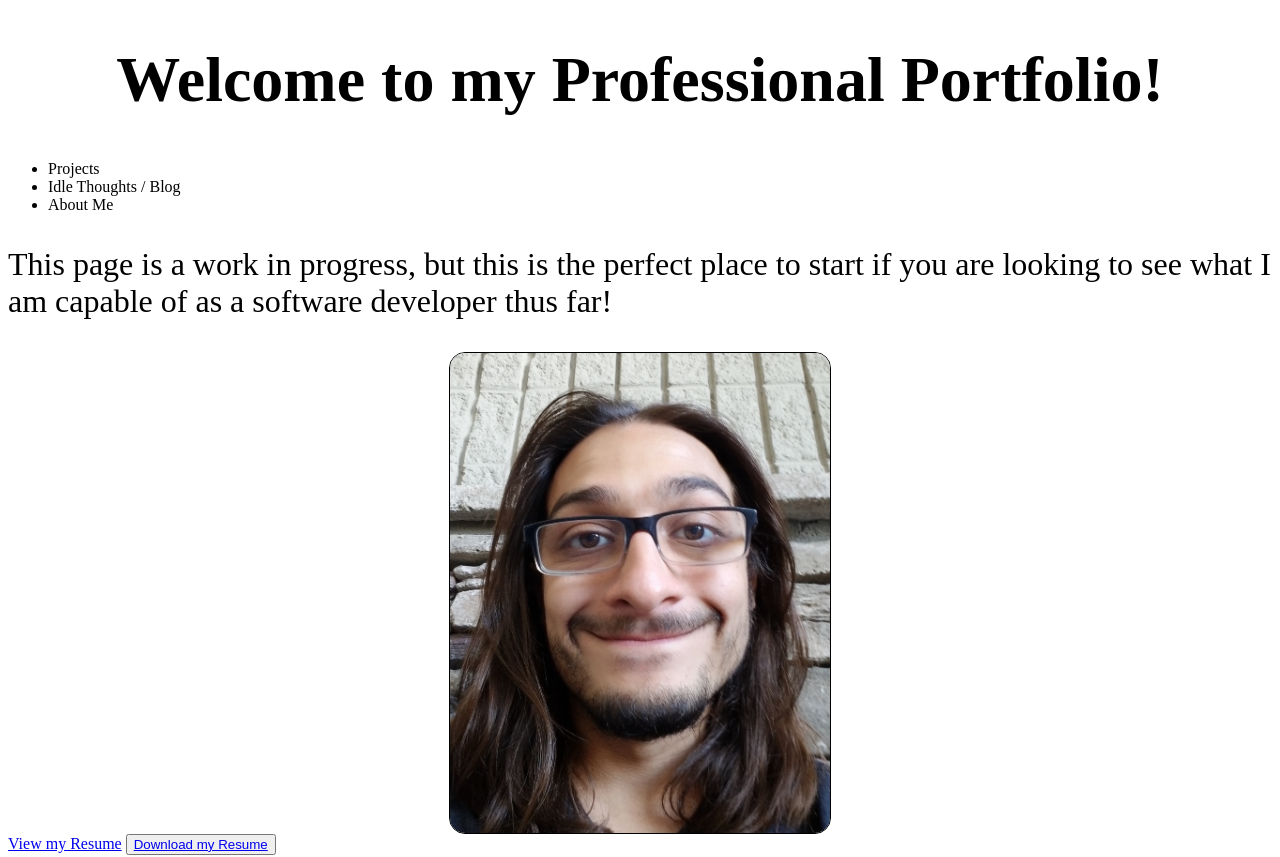
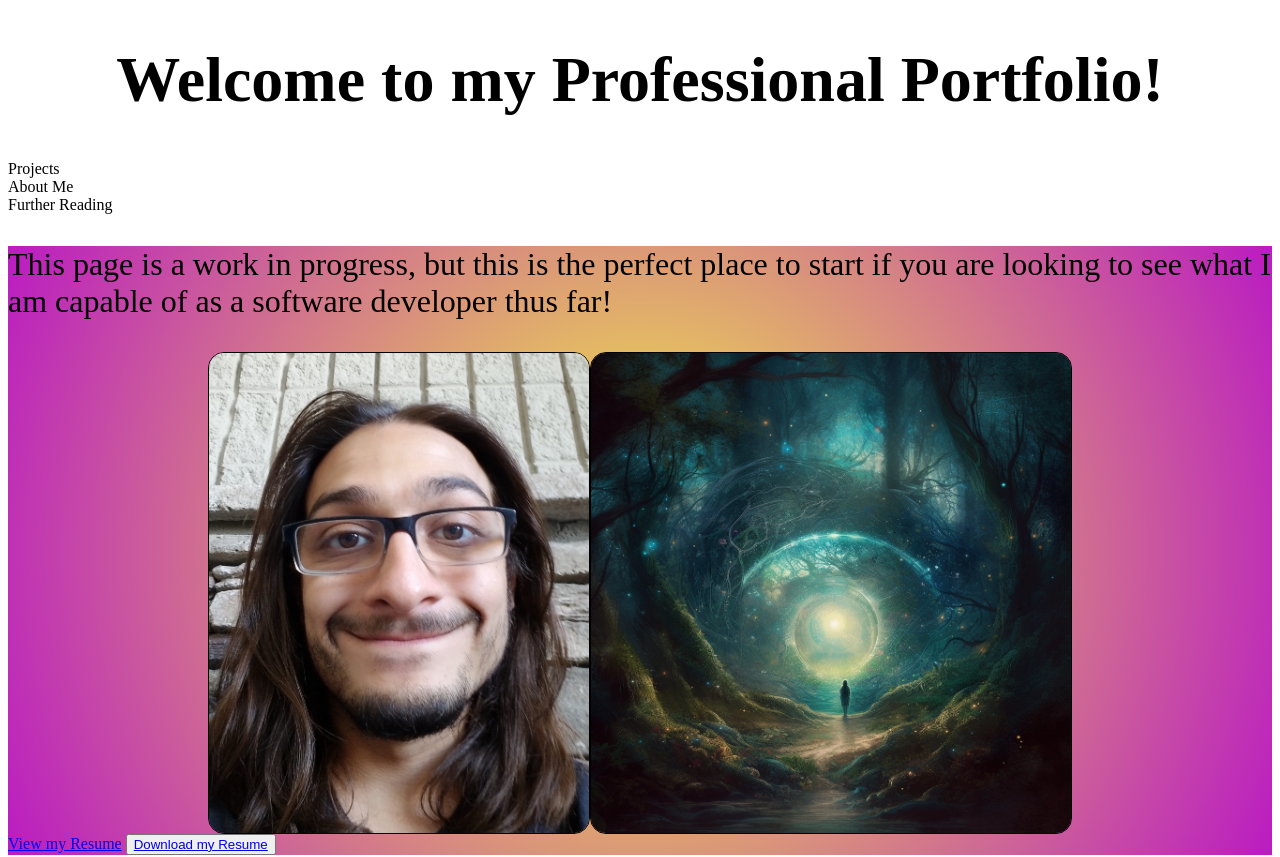
Before and after one commit to sdmisra/svelte-portfolio, a SvelteKit app: page / in a window 1280 px wide. Shown: the top 857 px of the page. Built offline with nearby package versions, Linux system fonts and the light colour scheme.

Commit message:
setup for further customizaton, animation

```diff
--- a/src/routes/+page.svelte
+++ b/src/routes/+page.svelte
@@ -1,6 +1,7 @@
 <script>
   import Resume from '$lib/assets/ShaneMisraATS.pdf'
 	import Pic from '$lib/assets/Shane_Profile.jpg'
+  import Background from '$lib/assets/loom_background.jpg'
 
   let projects = {
     'Avian Anthems' : 'https://avian-anthems.vercel.app/',
@@ -12,11 +13,11 @@
 
 <header class='portfolio-header'>
   <h1 class='header-text'>Welcome to my Professional Portfolio!</h1>
-  <ul class='header-link-container'>
-    <li class='header-link'>Projects</li>
-    <li class='header-link'>Idle Thoughts / Blog</li>
-    <li class='header-link'>About Me</li>
-  </ul>
+  <div class='header-link-container'>
+    <span>Projects</span>
+    <span>About Me</span>
+    <span>Further Reading</span>
+  </div>
 </header>
 <main class='welcome-body'>
   <p class='welcome-text'>
@@ -24,6 +25,7 @@
   </p>
   <section class='welcome-picture'>
     <img src={Pic} alt="example"/>
+    <img src={Background} alt='background'/>
   </section>
   <a href={Resume} class='direct-link'>View my Resume</a>
   <button class='download-button'>
@@ -40,10 +42,19 @@
 </footer>
 
 <style>
+
   h1 {
     display:flex;
     justify-content: center;
     font-size: 4rem;
+  }
+  .header-link-container {
+    display: flex;
+    flex-direction: column;
+  }
+
+main {
+  background: radial-gradient(circle, rgba(232,208,65,0.94) 5%, rgba(227,187,80,0.91) 25%, rgba(186,27,194,1) 100%);
   }
   p {
     display:flex;
```
Also changed, not shown: src/lib/assets/loom_background.jpg (added).
